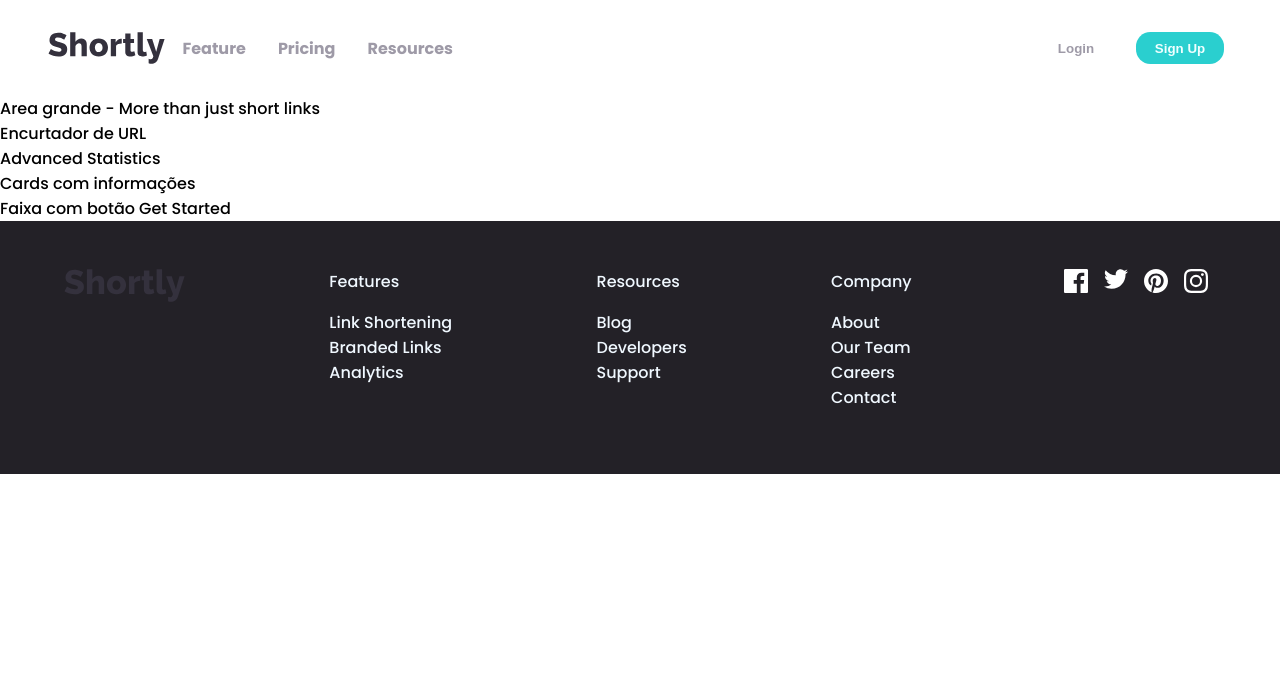
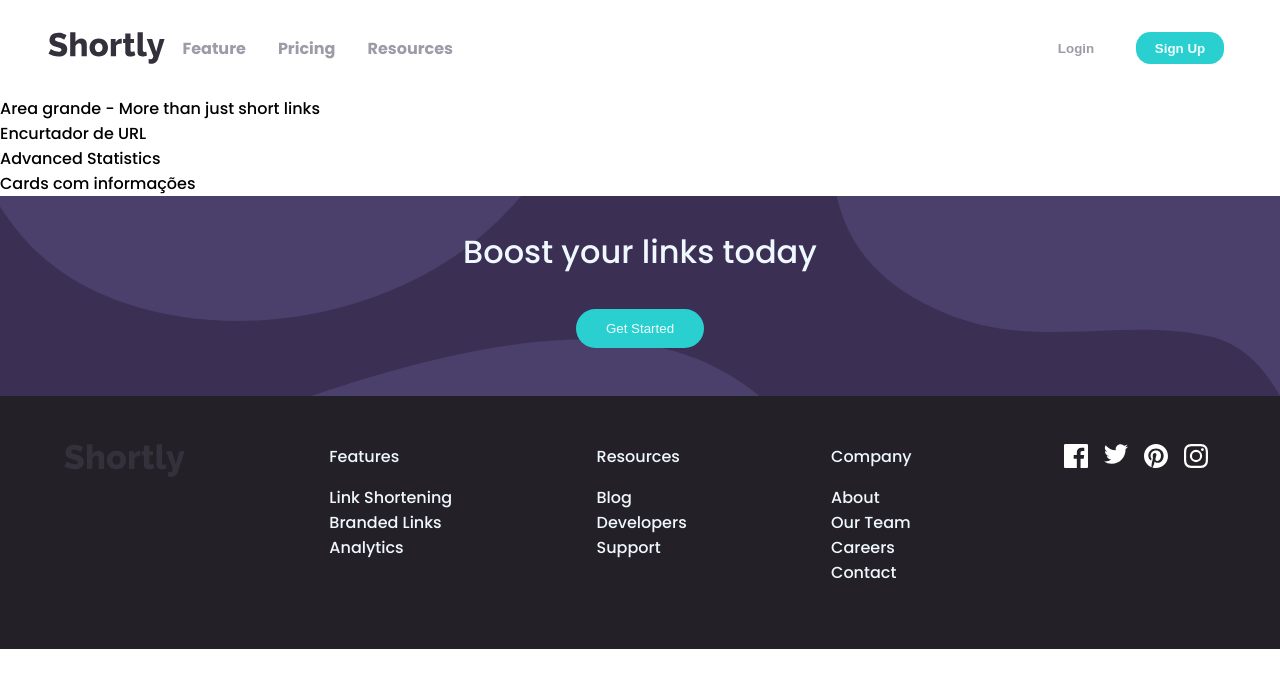
Before and after one commit to dougpassos/url-shortening-api-master, a React (Vite) app: page / in a window 1280 px wide. Shown: the top 688 px of the page. Built offline with nearby package versions, Linux system fonts and the light colour scheme.

Commit message:
criar componente e layout AreaGetStarted

```diff
--- a/src/App.jsx
+++ b/src/App.jsx
@@ -1,6 +1,7 @@
 import './App.css'
 import HeaderApp from './components/HeaderApp'
 import FooterApp from './components/FooterApp'
+import AreaGetStarted from './components/AreaGetStarted'
 
 function App() {
 
@@ -12,7 +13,7 @@ function App() {
      <div>Encurtador de URL</div>
      <div>Advanced Statistics</div>
      <div>Cards com informações</div>
-     <div>Faixa com botão Get Started</div>
+     <AreaGetStarted></AreaGetStarted>
      <FooterApp></FooterApp>
     </>
   )
--- /dev/null
+++ b/src/components/AreaGetStarted.css
@@ -0,0 +1,25 @@
+section {
+  background-color: var(--primary-dark-violet);
+  background-image: url('../assets/bg-boost-desktop.svg');
+  display: flex;
+  flex-direction: column;
+  justify-content: center;
+  align-items: center;
+  height: 200px;
+  color: aliceblue;
+}
+
+p {
+  margin: 2rem 1rem .05rem;
+  font-size: xx-large;
+  font-style: bold;
+}
+
+section button {
+  margin: 2rem 1rem 3rem;
+  width: 8rem;
+  height: 2.5rem;
+  border-radius: 2rem;
+  background-color: var(--primary-cyan);
+  color: azure;
+}
--- /dev/null
+++ b/src/components/AreaGetStarted.jsx
@@ -0,0 +1,18 @@
+import './AreaGetStarted.css'
+
+function AreaGetStarted() {
+
+  return (
+    <>
+      <section>
+        <div>
+          <p>Boost your links today</p>
+        </div>
+        <button>Get Started</button>
+      </section>
+    </>
+
+  )
+}
+
+export default AreaGetStarted;
```
